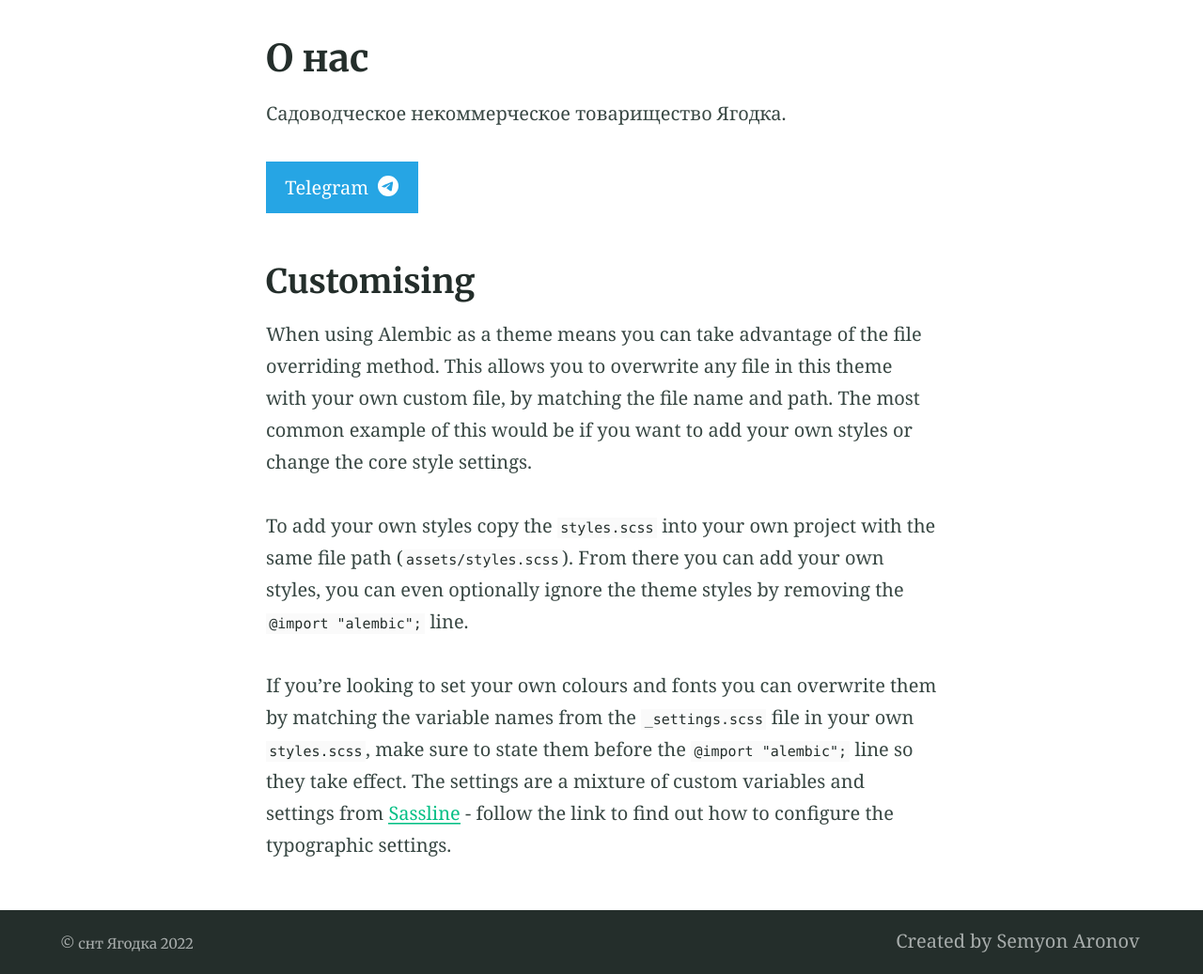
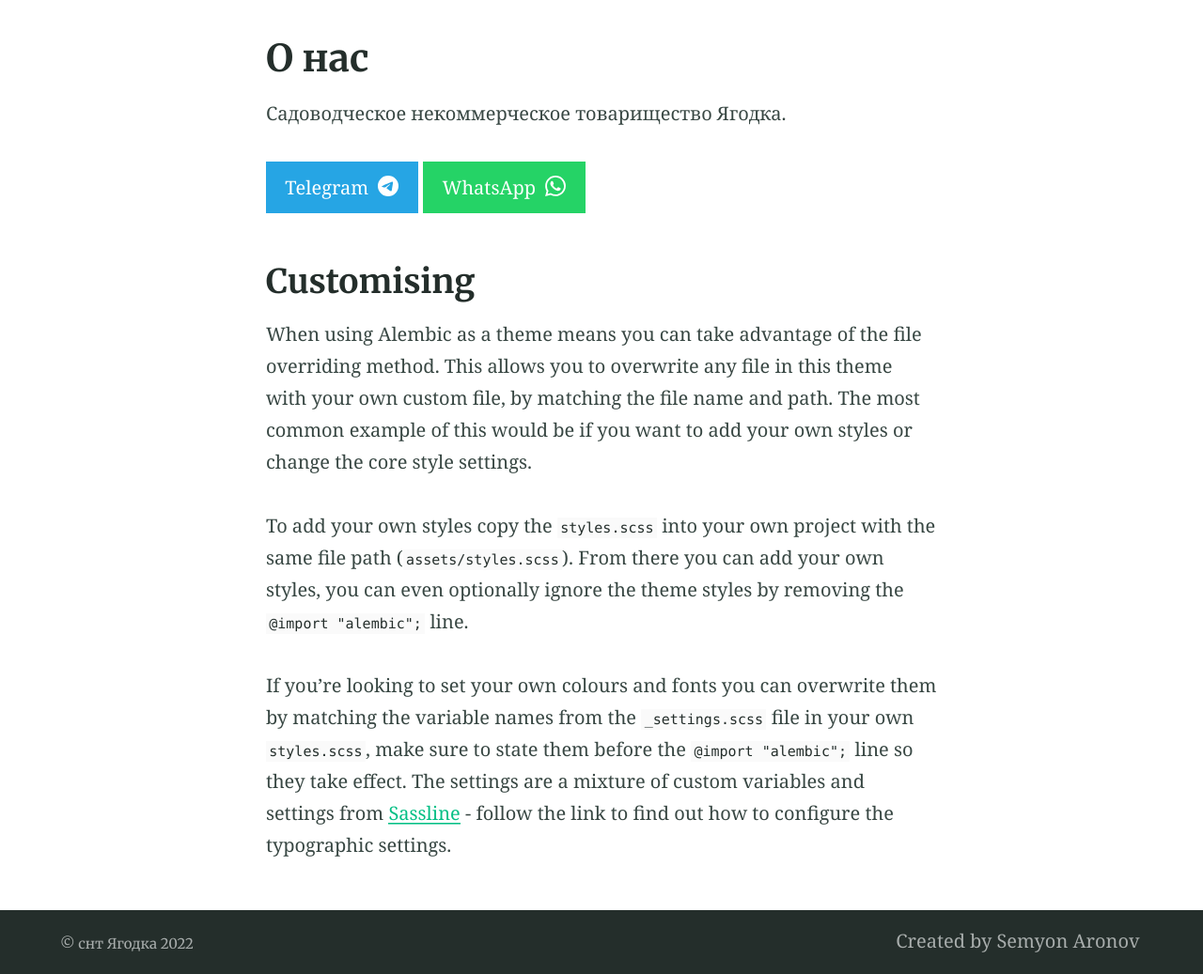
Before and after one commit to bigsem89/bigsem89.github.io, a Jekyll site: the page built from index.md, in a window 1280 px wide. Shown: the part 408-1445 px from the top of the page at 94% size. Built offline with Jekyll 4.4.1, drawn with Linux system fonts in a browser that asks for light colours.

Commit message:
Update index.md

```diff
--- a/index.md
+++ b/index.md
@@ -9,7 +9,7 @@ excerpt: ""
 
 Садоводческое некоммерческое товарищество Ягодка.
 
-{% include button.html text="Telegram" icon="telegram" link="https://github.com/daviddarnes/alembic" color="#26A5E4" %}
+{% include button.html text="Telegram" icon="telegram" link="https://t.me/" color="#26A5E4" %}{% include button.html text="WhatsApp" icon="whatsapp" link="https://t.me/" color="#25D366" %}
 <!-- {% include button.html text="Buy me a coffee ☕️" link="https://buymeacoffee.com/daviddarnes#support" color="#f68140" %} {% include button.html text="Tweet it" icon="twitter" link="https://twitter.com/intent/tweet/?url=https://alembic.darn.es&text=Alembic%20-%20A%20Jekyll%20boilerplate%20theme&via=DavidDarnes" color="#0d94e7" %} {% include button.html text="Install Alembic ⚗️" link="https://github.com/daviddarnes/alembic#installation" %}
  -->
 <!-- ## Features
```
